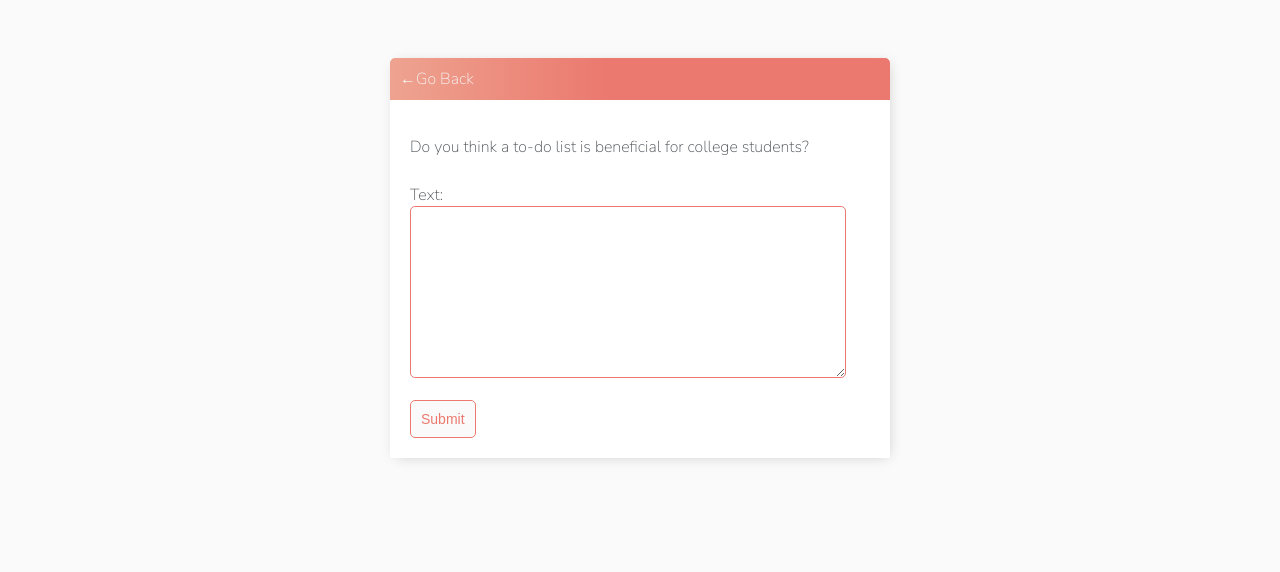
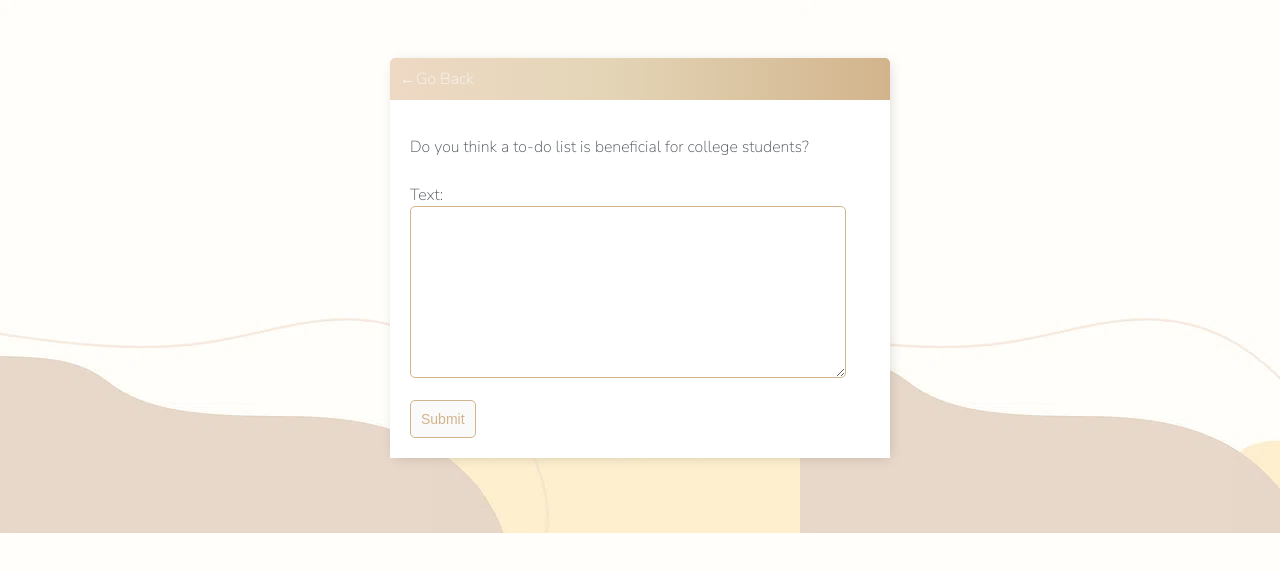
Before and after one commit to JacobW4/CSCVIAPP, a Django app: page /index/ in a window 1280 px wide. Shown: the top 572 px of the page. Run offline with Django 4.2, Linux system fonts and the light colour scheme.

Commit message:
Sprint 2 additions for the final project.

```diff
--- a/todo_list/mysite/base/models.py
+++ b/todo_list/mysite/base/models.py
@@ -9,6 +9,8 @@ from datetime import date
 class Task(models.Model):
     user = models.ForeignKey(User, on_delete=models.CASCADE, null=True, blank=True)
     title = models.CharField(max_length=200)
+    assignee = models.CharField(null=True, blank=True, max_length=200)
+    task_group = models.CharField(null=True, blank=True, max_length=200)
     due_date = models.DateField(default=date.today)
     description = models.TextField(null=True, blank=True)
     complete = models.BooleanField(default=False)
@@ -48,6 +50,9 @@ class Task(models.Model):
     #def __str__(self):
         #return self.title
 
+    #def __str__(self):
+        #return f"Assignor: {self.assignee}"
+
 
     class Meta:
         ordering = ['complete']
--- /dev/null
+++ b/todo_list/mysite/base/templates/base/images/mystyles.css
@@ -0,0 +1,3 @@
+body {
+    background-image: url("listbg.webp")
+}
--- a/todo_list/mysite/base/templates/base/main.html
+++ b/todo_list/mysite/base/templates/base/main.html
@@ -1,3 +1,4 @@
+{% load static %}
 <!DOCTYPE html>
 <html>
     <head>
@@ -9,6 +10,7 @@
         <link rel="preconnect" href="https://fonts.googleapis.com">
         <link rel="preconnect" href="https://fonts.gstatic.com" crossorigin>
         <link href="https://fonts.googleapis.com/css2?family=Nunito+Sans:opsz,wght@6..12,200&display=swap" rel="stylesheet">
+        <link rel="stylesheet" href="{% static 'mystyles.css' %}">
 
 
         <style>
@@ -50,7 +52,7 @@
                 color: #fff;
                 padding: 10px;
                 border-radius: 5px 5px 0 0;
-                background: linear-gradient(90deg, #EEA390 0%, #EB796F 43%, #EB796F 100%);
+                background: linear-gradient(90deg, #eed9c4 0%, #e4d5b7 43%, #d2b48c 100%);
             }
 
             .header-bar a {
@@ -64,7 +66,7 @@
                 justify-content: space-between;
                 padding: 20px;
                 background-color: #fff;
-                border-top: 1px solid rgb(3, 140, 252);
+                border-top: 1px solid rgb(210,180,140);
             }
 
             .task-title {
@@ -93,7 +95,7 @@
             .delete-link {
                 text-decoration: none;
                 font-weight: 900;
-                color: #cf4949;
+                color: #d2b48c;
                 font-size: 22px;
                 line-height: 0;
             }
@@ -106,7 +108,7 @@
             }
 
             #add-link {
-                color: #EB796F;
+                color: #d2b48c;
                 text-decoration: none;
                 font-size: 42px;
                 text-shadow: 1px 1px #81413b;
@@ -115,7 +117,7 @@
             input[type=text],
             input[type=password],
             textarea {
-                border: 1px solid #EB796F;
+                border: 1px solid  #d2b48c;
                 border-radius: 5px;
                 padding: 10px;
                 width: 90%;
@@ -127,9 +129,9 @@
             }
 
             .button {
-                border: 1px solid #EB796F;
+                border: 1px solid  #d2b48c;
                 background-color: #FAFAFA;
-                color: #EB796F;
+                color:  #d2b48c;
                 padding: 10px;
                 font-size: 14px;
                 border-radius: 5px;
@@ -140,6 +142,8 @@
             .card-body {
                 padding: 20px;
             }
+
+
         </style>
 
     </head>
@@ -149,5 +153,6 @@
 
             {% endblock content %}
         </div>
+
     </body>
 </html>
--- a/todo_list/mysite/base/views.py
+++ b/todo_list/mysite/base/views.py
@@ -9,6 +9,7 @@ from django.contrib.auth.views import LoginView
 from django.contrib.auth.mixins import LoginRequiredMixin
 from django.contrib.auth.forms import UserCreationForm
 from django.contrib.auth import login
+from django.db.models import Q
 
 from .models import Task
 
@@ -57,11 +58,16 @@ class TaskList(LoginRequiredMixin, ListView):
         search_input = self.request.GET.get('search-area') or ''
         if search_input:
             context['tasks'] = context['tasks'].filter(
-                title__startswith=search_input)
+                Q(title__startswith=search_input) | Q(task_group__startswith=search_input))
+
 
         context['search_input'] = search_input
 
+
         return context
+
+
+
 
 class TaskDetail(LoginRequiredMixin, DetailView):
     model = Task
@@ -69,7 +75,7 @@ class TaskDetail(LoginRequiredMixin, DetailView):
 
 class TaskCreate(LoginRequiredMixin, CreateView):
     model = Task
-    fields = ['title', 'description', 'complete', 'due_date']
+    fields = ['title', 'description', 'complete', 'due_date', 'assignee', 'task_group']
     success_url = reverse_lazy('tasks')
 
     def form_valid(self, form):
@@ -78,7 +84,7 @@ class TaskCreate(LoginRequiredMixin, CreateView):
 
 class TaskUpdate(LoginRequiredMixin, UpdateView):
     model = Task
-    fields = ['title', 'description', 'complete', 'due_date']
+    fields = ['title', 'description', 'complete', 'due_date', 'assignee', 'task_group']
     success_url = reverse_lazy('tasks')
 
 class DeleteView(LoginRequiredMixin, DeleteView):
--- a/todo_list/mysite/mysite/settings.py
+++ b/todo_list/mysite/mysite/settings.py
@@ -121,6 +121,10 @@ LOGIN_URL = 'login'
 
 STATIC_URL = "static/"
 
+STATICFILES_DIRS = [
+    BASE_DIR / "base/templates/base/images"
+]
+
 # Default primary key field type
 # https://docs.djangoproject.com/en/4.2/ref/settings/#default-auto-field
 
```
Also changed, not shown: todo_list/mysite/base/migrations/0001_initial.py, todo_list/mysite/base/migrations/0005_task_task_group.py, todo_list/mysite/base/migrations/0006_alter_task_assignee_alter_task_task_group.py (added), todo_list/mysite/base/migrations/0006_alter_task_created.py (deleted), todo_list/mysite/base/migrations/0007_alter_task_created.py (deleted), todo_list/mysite/base/templates/base/images/listbg.webp (added), todo_list/mysite/base/templates/base/images/note.jpg (added), todo_list/mysite/db.sqlite3.
